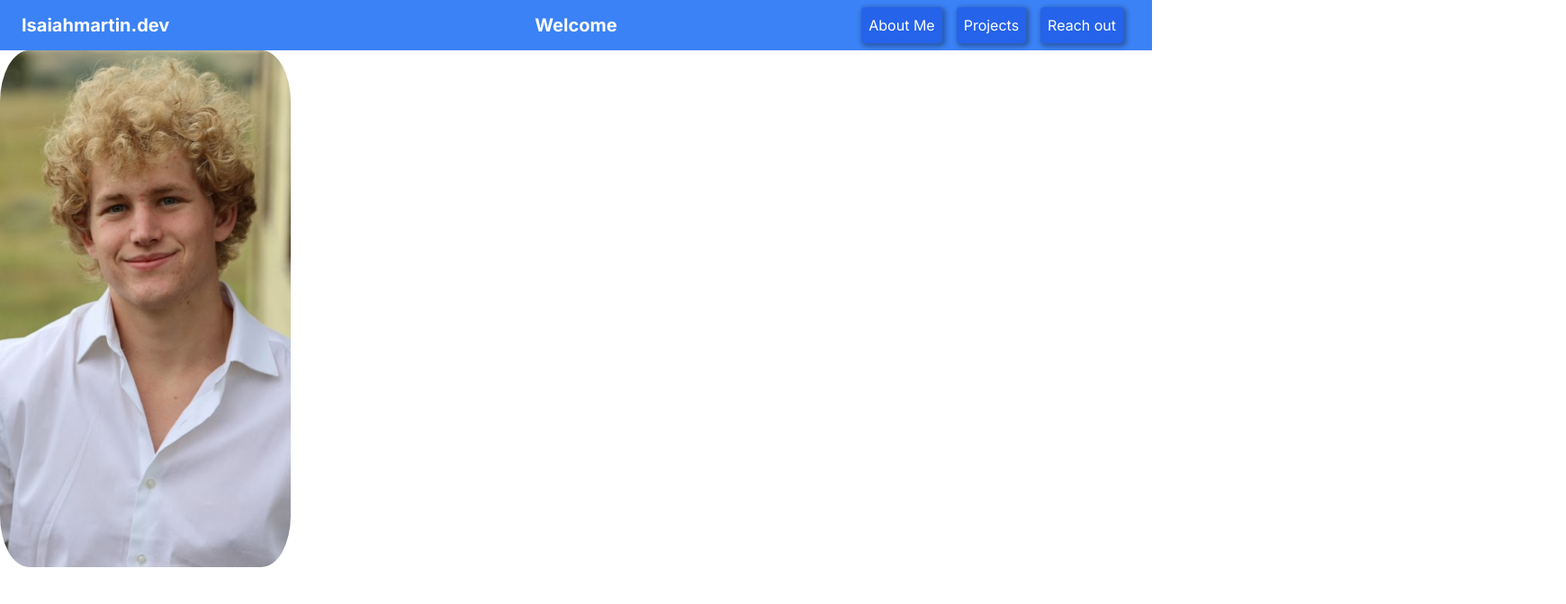
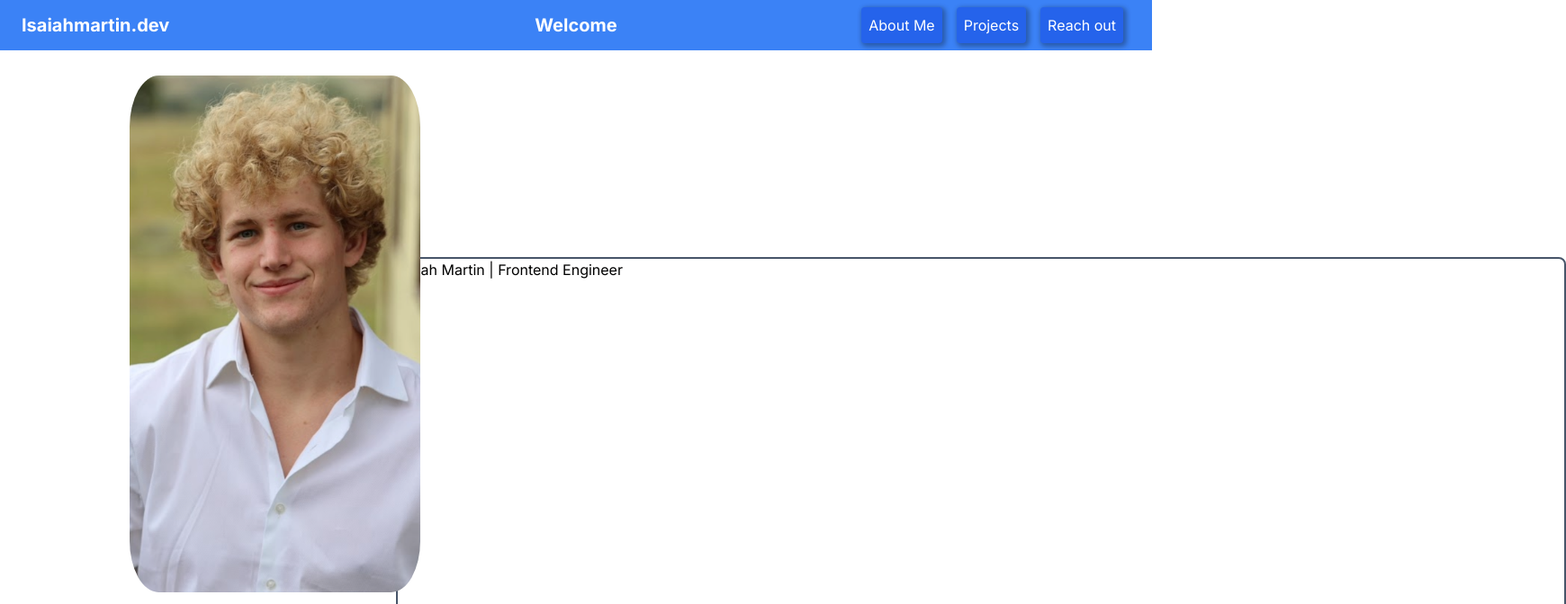
Before and after one commit to isaiahmartin847/Portfolio, a Next.js app: page / in a window 1280 px wide. Shown: the top 672 px of the page at 90% size, 1740 px wide, since content can reach past the window. Built offline with nearby package versions, Linux system fonts and the light colour scheme.

Commit message:
added the right border with the h1 with my name and other details

```diff
--- a/src/app/components/about_me.tsx
+++ b/src/app/components/about_me.tsx
@@ -8,12 +8,14 @@ export default function AboutMe () {
         <>
             <div>
                 {/* photo div */}
-                <div>
+                <div className='absolute mt-7 ml-36 z-10'>
                     <img className="img"src='/headshot.png' alt='profile img' />
                 </div>
                 {/* about card */}
-                <div>
-
+                <div className='aboutmetext border-2 absolute border-slate-600 rounded-lg'>
+                    <div>
+                        <h1>Isaiah Martin | Frontend Engineer</h1>
+                    </div>
                 </div>
             </div>
         </>
--- a/src/app/globals.css
+++ b/src/app/globals.css
@@ -14,3 +14,10 @@
     height: 575px;
     border-radius: 10%;
 }
+
+.aboutmetext {
+    margin-top: 230px;
+    margin-left: 440px;
+    width: 1300px;
+    height: 600px;
+}
```
